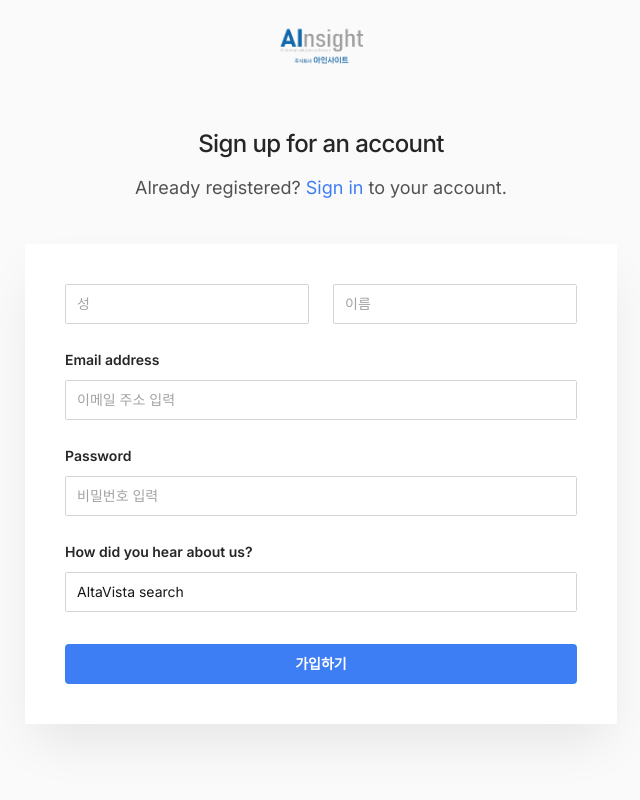
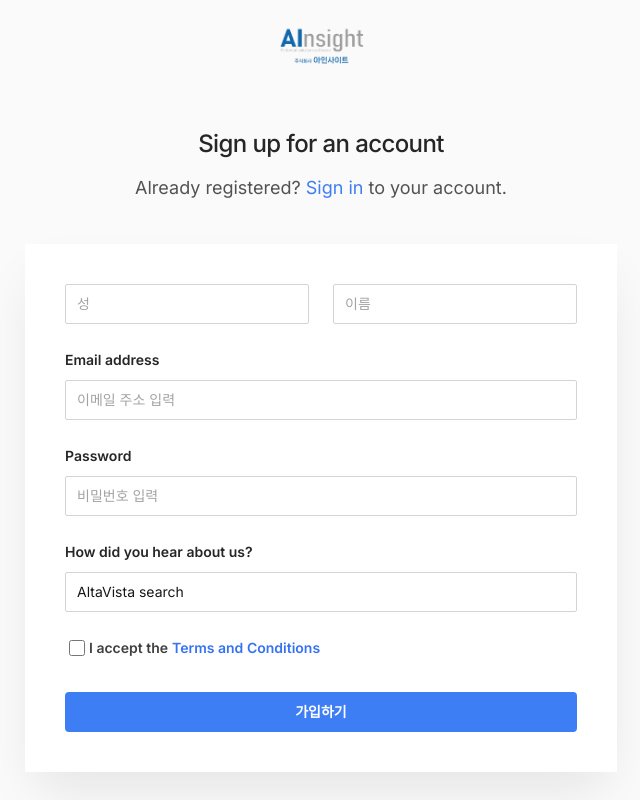
Before and after one commit to AInsightrnd/web, a Next.js app: page /register in a window 1280 px wide. Shown: the whole page, without its empty margins (319-959 px from the left). Built offline with nearby package versions, Linux system fonts and the light colour scheme.

Commit message:
edited- about.tsx max-w / service max-w / sign-in checkbox

```diff
--- a/package.json
+++ b/package.json
@@ -22,8 +22,8 @@
     "use-debounce": "^10.0.0"
   },
   "devDependencies": {
-    "@types/node": "20.12.12",
-    "@types/react": "18.3.2",
+    "@types/node": "20.12.13",
+    "@types/react": "18.3.3",
     "@types/react-dom": "^18",
     "autoprefixer": "^10.0.1",
     "eslint": "^8",
--- a/src/app/(auth)/register/page.tsx
+++ b/src/app/(auth)/register/page.tsx
@@ -69,6 +69,22 @@ export default function Register() {
             <option>The “Never Use This” podcast</option>
           </SelectField>
         </div>
+
+        <div className="mt-6 space-y-6">
+           <div className="relative flex gap-x-4">
+             <div className="flex h-6 items-center text-sm font-semibold text-gray-700">
+                <input
+                    id="agree"
+                    name="agree"
+                    type="checkbox"
+                    className="h-4 w-4 mx-1 rounded border-ainblue-900 text-indigo-600 focus:ring-indigo-600 text-gray-700"
+                    />
+                    I accept the <a className="mx-1 text-ainblue-900 hover:underline dark:text-primary-500" href="#"> Terms and Conditions</a>
+                      </div>
+                      </div>
+                      </div>
+
+
         <Button type="submit" color="cyan" className="mt-8 w-full">
           가입하기
         </Button>
--- a/src/app/(main)/about/page.tsx
+++ b/src/app/(main)/about/page.tsx
@@ -19,9 +19,9 @@ export default function about() {
         </div>
 
 
-        <div className="sm:col-span-full lg:col-span-2 gap-4 sm:gap-6 lg:gap-8 flex justify-center rounded-lg bg-gray-800 ">
+        <div className="sm:col-span-full lg:col-span-2 gap-4 sm:gap-6 lg:gap-8 flex justify-center rounded-lg bg-gray-800 max-w-5xl ">
         <div className="mt-1 text-sm leading-6 sm:col-span-2 sm:mt-0">
-        <div className="overscroll-y-contain overflow-auto aspect-w-2 p-4">
+        <div className="overscroll-y-contain overflow-auto aspect-w-2 p-4 ">
           <p className="text-gray-200">
             안녕하십니까?<br /><br />
             주식회사 아인사이트 대표 안장훈입니다.
--- a/src/components/Hero.tsx
+++ b/src/components/Hero.tsx
@@ -4,21 +4,11 @@ import { useEffect, useId, useState } from 'react'
 import Image from 'next/image'
 import clsx from 'clsx'
 
-import { AppDemo } from '@/components/AppDemo'
-import { AppStoreLink } from '@/components/AppStoreLink'
+
 import { Button } from '@/components/Button'
 import { Container } from '@/components/Container'
-import { PhoneFrame } from '@/components/PhoneFrame'
-import logoBbc from '@/images/logos/bbc.svg'
-import logoCbs from '@/images/logos/cbs.svg'
-import logoCnn from '@/images/logos/cnn.svg'
-import logoFastCompany from '@/images/logos/fast-company.svg'
-import logoForbes from '@/images/logos/forbes.svg'
-import logoHuffpost from '@/images/logos/huffpost.svg'
-import logoTechcrunch from '@/images/logos/techcrunch.svg'
 import logoWired from '@/images/logos/wired.svg'
 import heroExImage from '@/images/hero/ex.gif'
-import { CircleBackground } from './CircleBackground'
 import { Alerts } from './Alerts'
 import heroImage from '@/images/hero/ex.gif'
 
@@ -141,15 +131,7 @@ export function Hero() {
               {/* <PlayIcon className="h-6 w-6 flex-none" /> */}
               <span className="ml-0">Web AICiTi</span>
             </Button>
-            <Button
-              // href="/#docs"
-              variant="outline"
-              color='cyan'
-              onClick={() => setShowAlert(true)}
-            >
-              {/* <PlayIcon className="h-6 w-6 flex-none" /> */}
-              <span className="ml-0 text-ainblue-600">Manual</span>
-            </Button>
+
           </div>
         </div>
         <div className="md:hidden mt-[80%]">
--- a/src/components/Services.tsx
+++ b/src/components/Services.tsx
@@ -32,13 +32,13 @@ export function Services() {
 
 
 
-          <p className="text-gray-200 lg:mx-0">
+          <p className="text-gray-200 lg:max-w-sm">
             AICiTi 아이씨티 프로그램은 치과용 CBCT(Cone Beam Computed Tomography) 영상에서 딥러닝 모델을 이용해
 치아 교정 진단에 필요한 랜드마크를 자동 검출, 분석을 제공합니다.
           </p>
         </div>
 
-        <div className="sm:col-span-full lg:col-span-2 gap-4 sm:gap-6 lg:gap-8 flex justify-center rounded-lg bg-gray-800 ">
+        <div className="sm:col-span-full lg:col-span-2 gap-4 sm:gap-6 lg:gap-8 flex justify-center rounded-lg bg-gray-800  max-w-fit max-h-144 p-2">
         <div className="mt-1 text-sm leading-6 sm:col-span-2 sm:mt-0">
           <Image
             className="w-full h-full object-cover "
```
Also changed, not shown: 1 other file (tests, documents, lock files or other folders).
